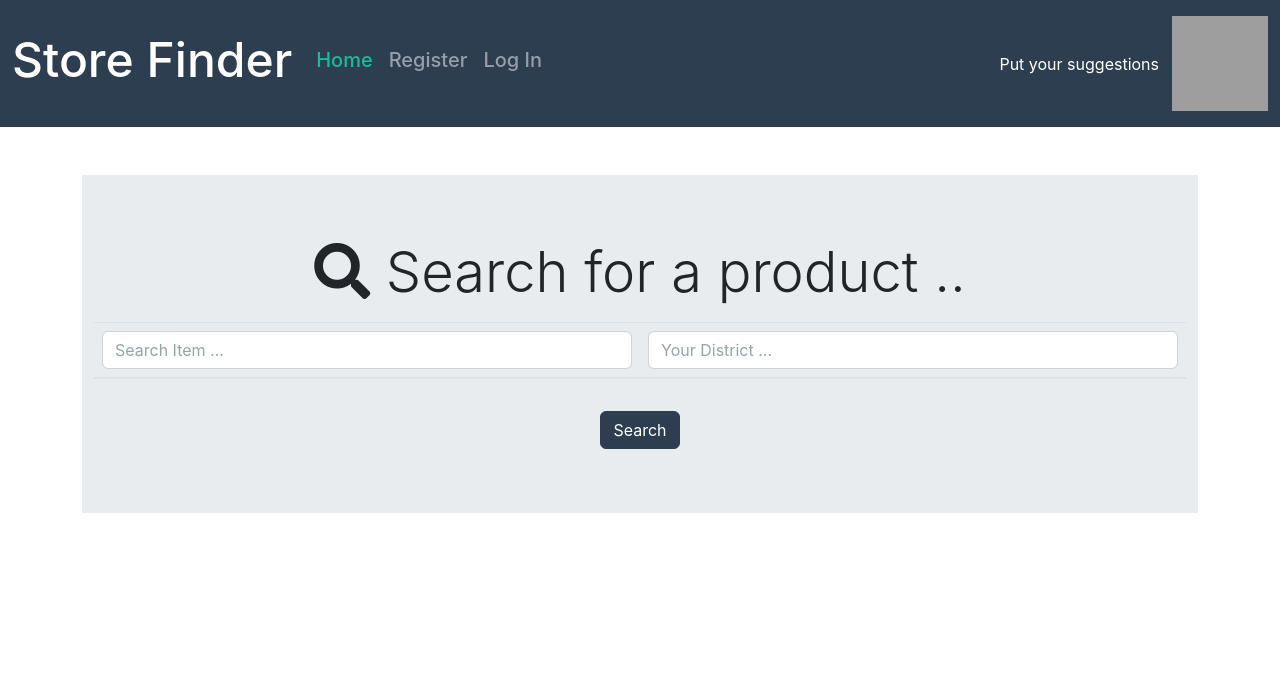
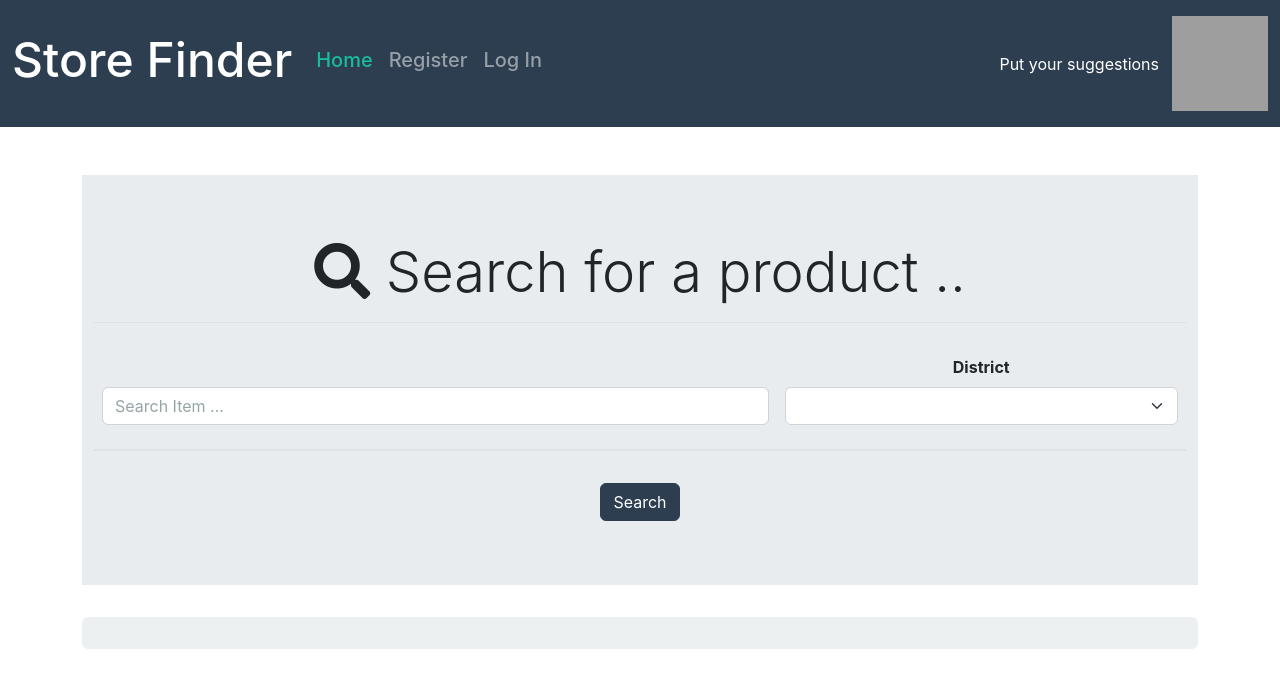
Before and after one commit to Virajanidh/store-finder, a React (Create React App) app in the folder frontend/: page / in a window 1280 px wide. Shown: the top 688 px of the page. Built offline with nearby package versions, Linux system fonts and the light colour scheme; grey boxes are pictures that could not be loaded.

Commit message:
search bar modified

```diff
--- a/frontend/src/components/home/ProductCard.js
+++ b/frontend/src/components/home/ProductCard.js
@@ -27,6 +27,27 @@ export class ProductCard extends Component {
       </div>
     ); */
     return(
+
+        <div class="list-group">
+
+          <h5>{product.name} at {product.store_name} </h5>
+          <div className="card text-white bg-primary mb-3" style={{maxWidth: '60rem'}}>
+          <a href="#" class="list-group-item list-group-item-action active">
+          <h6> Address : {product.address}</h6> </a>
+          <a href="#" class="list-group-item list-group-item-action">
+          <h6> Description : {product.description}</h6> </a>
+          <a href="#" class="list-group-item list-group-item-action disabled">
+          <h6>  Amount : {product.amount}</h6> </a>
+        </div>
+      </div>
+
+    );
+  }
+}
+
+export default ProductCard;
+
+/*
   <div className="col-md-3 mb-5">
         <div className="card card-body bg-dark text-center h-100">
 
@@ -44,8 +65,5 @@ export class ProductCard extends Component {
             </Link>
           </div>
         </div>
-    );
-  }
-}
 
-export default ProductCard;
+*/
--- a/frontend/src/components/home/ProductContainer.js
+++ b/frontend/src/components/home/ProductContainer.js
@@ -28,7 +28,12 @@ export class ProductsContainer extends Component {
           content.push(row);
         }
 
-    return <div className="row"><h1>{content}</h1></div>;
+    return ( <div>
+
+
+    <div className="alert alert-dismissible alert-light">{content}</div>
+    </div>
+    );
 
   }
 }
--- a/frontend/src/components/home/SearchForm.js
+++ b/frontend/src/components/home/SearchForm.js
@@ -16,11 +16,14 @@ export class SearchForm extends Component {
     this.handleChange = this.handleChange.bind(this)
   }
 
+  handleChangedistrict=(event)=>{this.setState({location :event.target.value});}
+
   handleChange(event){
+    let text =event.target.value;
     this.setState({
       // Computed property names
       // keys of the objects are computed dynamically
-      [event.target.name] : event.target.value
+      [event.target.name] : text.toLowerCase()
     })
   }
 
@@ -59,6 +62,7 @@ export class SearchForm extends Component {
               <thead>
                 <tr>
                   <th scope="col">
+                  <div class="form-group">
                     <input
                           type="text"
                           className="form-control"
@@ -67,18 +71,45 @@ export class SearchForm extends Component {
                           placeholder="Search Item ..."
                           onChange={this.handleChange}
                     />
+                    </div>
                   </th>
                   <th scope="col">
 
 
-                  <input
-                          type="text"
-                          className="form-control"
-                          name="location"
-                          value = {this.state.location}
-                          placeholder="Your District ..."
-                          onChange={this.handleChange}
-                    />
+                          <div class="form-group">
+                            <label for="exampleSelect2" class="form-label mt-4">District</label>
+                            <select multiple="" class="form-select" id="exampleSelect2"
+                            value={this.state.district}
+                            onChange={this.handleChangedistrict}
+                            >
+                            <option value =""></option>
+                            <option value ="ratnapura">Ratnapura</option>
+                            <option value = "kegalle">Kegalle</option>
+                            <option value = "colombo">Colombo</option>
+                            <option value = "kalutara">Kalutara</option>
+                            <option value = "gampaha">Gampaha</option>
+                            <option value = "kandy">Kandy</option>
+                            <option value = "matale">Matale</option>
+                            <option value = "nuwara eliya">Nuwara Eliya</option>
+                            <option value = "galle">Galle</option>
+                            <option value = "matara">Matara</option>
+                            <option value = "hambantota">Hambantota</option>
+                            <option value = "jaffna">Jaffna</option>
+                            <option value = "kilinochchi">Kilinochchi</option>
+                            <option value = "mannar">Mannar</option>
+                            <option value = "vavuniya">Vavuniya</option>
+                            <option value = "mullaitivu">Mullaitivu</option>
+                            <option value = "batticaloa">Batticaloa</option>
+                            <option value = "ampara">Ampara</option>
+                            <option value = "trincomalee">Trincomalee</option>
+                            <option value = "kurunegala">Kurunegala</option>
+                            <option value = "puttalam">Puttalam</option>
+                            <option value = "anuradhapura">Anuradhapura</option>
+                            <option value = "polonnaruwa">Polonnaruwa</option>
+                            <option value = "badulla">Badulla</option>
+                            <option value = "moneragala">Moneragala</option>
+                            </select>
+                        </div>
 
 
 
```
Lines whose indentation alone changed are shown as unchanged.
